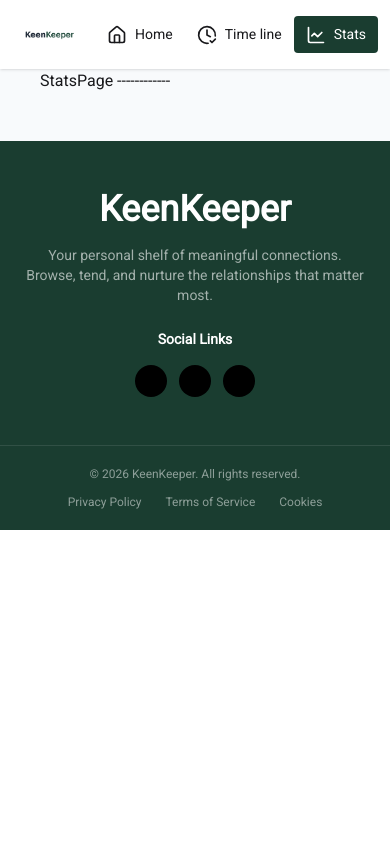
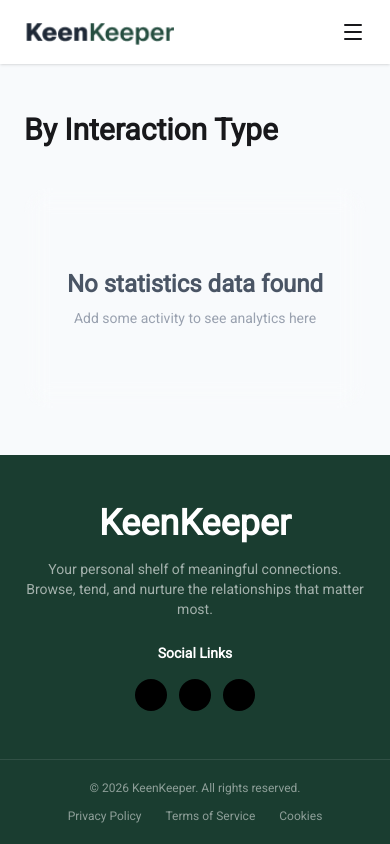
Before and after one commit to nahidul31/B13-A7-keen-keeper, a Next.js app: page /stats in a window 390 px wide. Built offline with nearby package versions, Linux system fonts and the light colour scheme.

Commit message:
added stats section and here create rechart

```diff
--- a/package.json
+++ b/package.json
@@ -12,7 +12,10 @@
     "lucide-react": "^1.8.0",
     "next": "16.2.3",
     "react": "19.2.4",
-    "react-dom": "19.2.4"
+    "react-dom": "19.2.4",
+    "react-loader-spinner": "^8.0.2",
+    "react-toastify": "^11.0.5",
+    "recharts": "^3.8.1"
   },
   "devDependencies": {
     "@tailwindcss/postcss": "^4",
--- a/src/app/friendDetails/[id]/FriendDetailsClient.jsx
+++ b/src/app/friendDetails/[id]/FriendDetailsClient.jsx
@@ -4,6 +4,7 @@ import { friends } from "@/data/friends";
 import Image from "next/image";
 import { useContext } from "react";
 import { Context } from "@/contexts/AuthContext";
+import { toast } from "react-toastify";
 
 const FriendDetailsClient = () => {
   const { id } = useParams();
@@ -35,10 +36,11 @@ const FriendDetailsClient = () => {
 
     const newData = [...selectedFriend, operation];
     setSelectedFriend(newData);
+    toast.success(`${op.operation} to ${name} Successfully`);
   };
 
   return (
-    <div className="p-6 grid grid-cols-1 lg:grid-cols-3 gap-6">
+    <div className=" pt-6 grid grid-cols-1 lg:grid-cols-3 gap-6">
       {/* left div */}
       <div className="card bg-base-100 shadow-xl p-6 items-center text-center">
         <div className="avatar">
--- a/src/app/layout.js
+++ b/src/app/layout.js
@@ -3,6 +3,7 @@ import "./globals.css";
 import Navbar from "@/component/Navbar/Navbar";
 import Footer from "@/component/Footer/Footer";
 import AuthContext from "@/contexts/AuthContext";
+import { ToastContainer } from "react-toastify";
 
 const roboto = Roboto({
   weight: "400",
@@ -27,14 +28,20 @@ export const metadata = {
 export default function RootLayout({ children }) {
   return (
     <html lang="en" data-theme="light" className={geistSans.variable}>
+      {/* ✅ FIX 1: full height fix */}
       <body
-        className={`${roboto.className} min-h-full flex flex-col bg-[#F8FAFC] antialiased`}
+        className={`${roboto.className} min-h-screen flex flex-col bg-[#F8FAFC] antialiased`}
       >
         <Navbar />
-        <main className="container mx-auto px-10">
+
+        {/* ✅ FIX 2: main flex-1 for sticky footer */}
+        <main className="container mx-auto px-4 md:px-10 flex-1">
           <AuthContext>{children}</AuthContext>
         </main>
-        <Footer className="mt-10"></Footer>
+
+        <Footer />
+
+        <ToastContainer />
       </body>
     </html>
   );
--- /dev/null
+++ b/src/app/loading.jsx
@@ -0,0 +1,19 @@
+"use client";
+
+import { Hourglass } from "react-loader-spinner";
+
+export default function Loading() {
+  return (
+    <div className="flex items-center justify-center min-h-screen bg-white">
+      <Hourglass
+        visible={true}
+        height="80"
+        width="80"
+        ariaLabel="hourglass-loading"
+        wrapperStyle={{}}
+        wrapperClass=""
+        colors={["#306cce", "#72a1ed"]}
+      />
+    </div>
+  );
+}
--- a/src/app/page.jsx
+++ b/src/app/page.jsx
@@ -4,7 +4,7 @@ export default async function Home() {
   const data = friends;
   // console.log(data);
   return (
-    <div className="  px-10  ">
+    <div className="  sm:px-10  ">
       {/* header ---------- */}
       <div className="text-center mt-10 space-y-2">
         <h1 className="text-5xl font-bold">
@@ -41,7 +41,7 @@ export default async function Home() {
       <div className="mt-10">
         <h1 className="text-2xl  font-bold"> Yours Friend</h1>
 
-        <div className="grid grid-cols-1 sm:grid-cols-2 lg:grid-cols-4 gap-6">
+        <div className="grid grid-cols-1 sm:grid-cols-2 lg:grid-cols-4 gap-6 mt-7">
           {data.map((friend) => (
             <FriendsCard friend={friend} key={friend.id}></FriendsCard>
           ))}
--- a/src/app/stats/page.jsx
+++ b/src/app/stats/page.jsx
@@ -1,9 +1,70 @@
-import React from "react";
+"use client";
+
+import React, { useContext } from "react";
+import { Context } from "@/contexts/AuthContext";
+import { PieChart, Pie, Tooltip, Legend } from "recharts";
 
 const StatsPage = () => {
+  const { selectedFriend } = useContext(Context);
+
+  const getChartData = (data) => {
+    const counts = {
+      text: 0,
+      video: 0,
+      call: 0,
+    };
+
+    data?.forEach((item) => {
+      const action = item.action.toLowerCase();
+
+      if (action === "text") counts.text++;
+      else if (action === "video") counts.video++;
+      else if (action === "call") counts.call++;
+    });
+
+    return [
+      { name: "Text", value: counts.text, fill: "#0088FE" },
+      { name: "Video Call", value: counts.call, fill: "#00C49F" },
+      { name: "Audio Call", value: counts.video, fill: "#FFBB28" },
+    ];
+  };
+
+  const chartData = getChartData(selectedFriend);
+
+  const hasData = chartData.some((item) => item.value > 0);
+
   return (
-    <div>
-      <h1>StatsPage ------------</h1>
+    <div className="p-2 sm:p-6 mt-10  max-h-screen">
+      <h1 className="text-3xl font-bold ">By Interaction Type</h1>
+
+      <div>
+        {hasData ? (
+          <div className="flex justify-center">
+            <PieChart width={400} height={400}>
+              <Pie
+                data={chartData}
+                innerRadius={80}
+                outerRadius={120}
+                paddingAngle={5}
+                dataKey="value"
+              />
+              <Tooltip />
+              <Legend />
+            </PieChart>
+          </div>
+        ) : (
+          <div className=" mt-10">
+            <div className="backdrop-blur-md r  rounded-3xl px-10 py-20 text-center ">
+              <p className="text-2xl font-bold text-gray-600">
+                No statistics data found
+              </p>
+              <p className="text-sm text-gray-400 mt-2">
+                Add some activity to see analytics here
+              </p>
+            </div>
+          </div>
+        )}
+      </div>
     </div>
   );
 };
--- a/src/component/Footer/Footer.jsx
+++ b/src/component/Footer/Footer.jsx
@@ -1,6 +1,6 @@
 export default function Footer() {
   return (
-    <footer className="bg-[#1a3d30] text-white mt-12">
+    <footer className="bg-[#1a3d30] text-white mt-7">
       {/* Top section */}
       <div className="flex flex-col items-center text-center py-12 px-6 gap-4">
         {/* Brand */}
--- a/src/component/FriendsCard/FriendsCard.jsx
+++ b/src/component/FriendsCard/FriendsCard.jsx
@@ -7,7 +7,7 @@ const FriendsCard = ({ friend }) => {
   //   const handleShowbtn = (id) => {};
   return (
     <Link href={`friendDetails/${id}`}>
-      <div className="card bg-white shadow-xl w-80 mx-auto rounded-2xl">
+      <div className="card bg-white shadow-xl  mx-auto rounded-2xl">
         <div className="card-body items-center text-center">
           {/* avatar */}
           <div className="avatar">
--- a/src/component/Navbar/Navbar.jsx
+++ b/src/component/Navbar/Navbar.jsx
@@ -1,68 +1,91 @@
 "use client";
+
 import Link from "next/link";
 import React from "react";
-import { House, ClockCheck, ChartLine } from "lucide-react";
+import { House, ClockCheck, ChartLine, Menu } from "lucide-react";
 import { usePathname } from "next/navigation";
-// import logo from "/img/logo.png";
 import Image from "next/image";
+
 const Navbar = () => {
   const pathname = usePathname();
+
+  const closeDrawer = () => {
+    const checkbox = document.getElementById("my-drawer");
+    if (checkbox) checkbox.checked = false;
+  };
 
   const links = (
     <>
       <li>
         <Link
+          onClick={closeDrawer}
           href="/"
           className={`flex items-center gap-2 px-3 py-2 rounded ${
             pathname === "/" ? "bg-[#1a3d30] text-white" : ""
           }`}
         >
           <House className="w-5 h-5" />
-          <span>Home</span>
+          Home
         </Link>
       </li>
 
       <li>
         <Link
+          onClick={closeDrawer}
           href="/time-line"
-          className={`px-3 py-2 rounded ${
+          className={`flex items-center gap-2 px-3 py-2 rounded ${
             pathname === "/time-line" ? "bg-[#1a3d30] text-white" : ""
           }`}
         >
           <ClockCheck className="w-5 h-5" />
-          <span>Time line</span>
+          Time line
         </Link>
       </li>
 
       <li>
         <Link
+          onClick={closeDrawer}
           href="/stats"
-          className={`px-3 py-2 rounded ${
+          className={`flex items-center gap-2 px-3 py-2 rounded ${
             pathname === "/stats" ? "bg-[#1a3d30] text-white" : ""
           }`}
         >
           <ChartLine className="w-5 h-5" />
-          <span>Stats</span>
+          Stats
         </Link>
       </li>
     </>
   );
+
   return (
-    <div>
-      <div className="navbar bg-base-100 shadow-sm">
-        <div className="flex-1">
-          <Link href="/" className="btn btn-ghost text-xl">
-            <Image
-              src="/img/logo.png"
-              alt="logo"
-              width={150}
-              height={100}
-              className="rounded"
-            />
-          </Link>
-        </div>
-        <div className="flex-none">
-          <ul className="menu menu-horizontal px-1">{links}</ul>
+    <div className="navbar bg-base-100 shadow-sm">
+      <div className="flex-1">
+        <Link href="/" className="btn btn-ghost text-xl">
+          <Image src="/img/logo.png" alt="logo" width={150} height={100} />
+        </Link>
+      </div>
+
+      <div className="hidden lg:flex">
+        <ul className="menu menu-horizontal px-1 ">{links}</ul>
+      </div>
+
+      <div className="lg:hidden">
+        <div className="drawer">
+          <input id="my-drawer" type="checkbox" className="drawer-toggle" />
+
+          <div className="drawer-content">
+            <label htmlFor="my-drawer" className="btn btn-ghost">
+              <Menu className="w-6 h-6" />
+            </label>
+          </div>
+
+          <div className="drawer-side">
+            <label htmlFor="my-drawer" className="drawer-overlay"></label>
+
+            <ul className="menu p-4 w-64 min-h-full bg-base-200 space-y-3">
+              {links}
+            </ul>
+          </div>
         </div>
       </div>
     </div>
```
Also changed, not shown: src/app/not-found.jsx (added, +37 -0 lines), src/app/time-line/page.jsx (+4 -4 lines), 1 other file (tests, documents, lock files or other folders).
